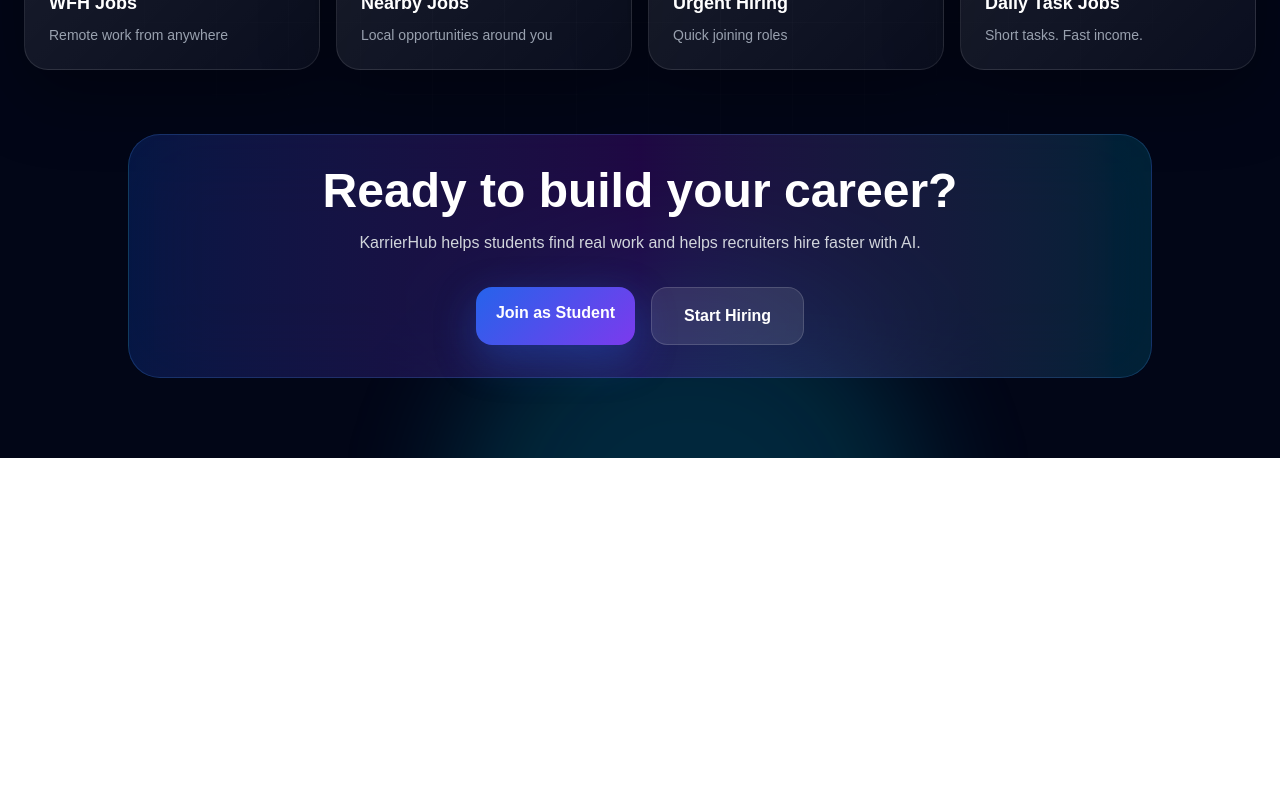
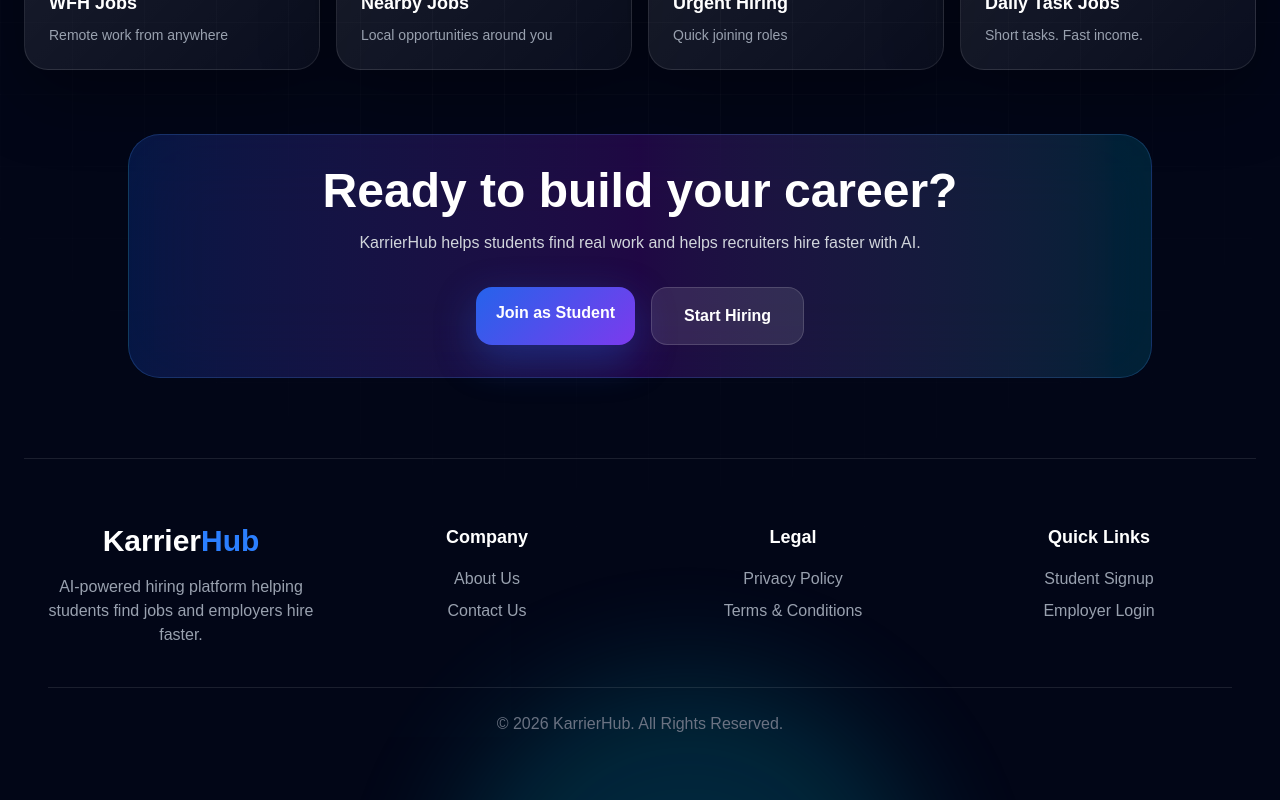
Before and after one commit to adminrolein-svg/WorkMitra, a Next.js app: page / in a window 1280 px wide. Shown: the part 1562-2362 px from the top of the page. Before the commit the page ends 2020 px from the top, so only its background shows below. Built offline with nearby package versions, Linux system fonts and the light colour scheme.

Commit message:
Add about page and footer links

```diff
--- /dev/null
+++ b/src/app/about/page.tsx
@@ -0,0 +1,50 @@
+export default function AboutPage() {
+  return (
+    <main className="min-h-screen bg-black text-white px-6 py-20">
+      <div className="max-w-5xl mx-auto">
+        <h1 className="text-5xl font-black mb-8">
+          About KarrierHub
+        </h1>
+
+        <p className="text-gray-300 text-lg mb-6">
+          KarrierHub is an AI-powered hiring platform connecting students,
+          freshers, freelancers, and job seekers with employers across India.
+        </p>
+
+        <p className="text-gray-400 mb-6">
+          Our mission is simple: make hiring faster and make jobs easier to
+          find.
+        </p>
+
+        <div className="grid md:grid-cols-3 gap-6 mt-12">
+          <div className="rounded-2xl border border-white/10 p-6">
+            <h2 className="text-2xl font-bold mb-3">
+              Students
+            </h2>
+            <p className="text-gray-400">
+              Find internships, part-time jobs and career opportunities.
+            </p>
+          </div>
+
+          <div className="rounded-2xl border border-white/10 p-6">
+            <h2 className="text-2xl font-bold mb-3">
+              Employers
+            </h2>
+            <p className="text-gray-400">
+              Hire skilled candidates quickly using AI-powered tools.
+            </p>
+          </div>
+
+          <div className="rounded-2xl border border-white/10 p-6">
+            <h2 className="text-2xl font-bold mb-3">
+              AI Matching
+            </h2>
+            <p className="text-gray-400">
+              Smart recommendations help candidates find relevant jobs faster.
+            </p>
+          </div>
+        </div>
+      </div>
+    </main>
+  );
+}
--- /dev/null
+++ b/src/app/contact/page.tsx
@@ -0,0 +1,47 @@
+export default function ContactPage() {
+  return (
+    <main className="min-h-screen bg-black text-white px-6 py-20">
+      <div className="max-w-4xl mx-auto">
+        <h1 className="text-5xl font-black mb-8">
+          Contact Us
+        </h1>
+
+        <p className="text-gray-400 mb-10">
+          We'd love to hear from you.
+        </p>
+
+        <div className="space-y-6">
+          <div className="rounded-xl border border-white/10 p-6">
+            <h2 className="font-bold text-xl mb-2">
+              Email
+            </h2>
+
+            <p className="text-gray-400">
+              support@karrierhub.in
+            </p>
+          </div>
+
+          <div className="rounded-xl border border-white/10 p-6">
+            <h2 className="font-bold text-xl mb-2">
+              Business Enquiries
+            </h2>
+
+            <p className="text-gray-400">
+              business@karrierhub.in
+            </p>
+          </div>
+
+          <div className="rounded-xl border border-white/10 p-6">
+            <h2 className="font-bold text-xl mb-2">
+              Support
+            </h2>
+
+            <p className="text-gray-400">
+              We typically respond within 24 hours.
+            </p>
+          </div>
+        </div>
+      </div>
+    </main>
+  );
+}
--- a/src/app/page.tsx
+++ b/src/app/page.tsx
@@ -161,6 +161,77 @@ export default function Home() {
             </Link>
           </div>
         </div>
+        <footer className="w-full border-t border-white/10 py-16">
+  <div className="mx-auto max-w-7xl px-6">
+
+    <div className="grid gap-10 md:grid-cols-4">
+
+      <div>
+        <h3 className="text-3xl font-black">
+          Karrier<span className="text-blue-500">Hub</span>
+        </h3>
+
+        <p className="mt-4 text-gray-400">
+          AI-powered hiring platform helping students find jobs and employers hire faster.
+        </p>
+      </div>
+
+      <div>
+        <h4 className="mb-4 text-lg font-bold">
+          Company
+        </h4>
+
+        <div className="space-y-2">
+          <Link href="/about" className="block text-gray-400 hover:text-white">
+            About Us
+          </Link>
+
+          <Link href="/contact" className="block text-gray-400 hover:text-white">
+            Contact Us
+          </Link>
+        </div>
+      </div>
+
+      <div>
+        <h4 className="mb-4 text-lg font-bold">
+          Legal
+        </h4>
+
+        <div className="space-y-2">
+          <Link href="/privacy-policy" className="block text-gray-400 hover:text-white">
+            Privacy Policy
+          </Link>
+
+          <Link href="/terms-and-conditions" className="block text-gray-400 hover:text-white">
+            Terms & Conditions
+          </Link>
+        </div>
+      </div>
+
+      <div>
+        <h4 className="mb-4 text-lg font-bold">
+          Quick Links
+        </h4>
+
+        <div className="space-y-2">
+          <Link href="/student/signup" className="block text-gray-400 hover:text-white">
+            Student Signup
+          </Link>
+
+          <Link href="/employer/login" className="block text-gray-400 hover:text-white">
+            Employer Login
+          </Link>
+        </div>
+      </div>
+
+    </div>
+
+    <div className="mt-10 border-t border-white/10 pt-6 text-center text-gray-500">
+      © 2026 KarrierHub. All Rights Reserved.
+    </div>
+
+  </div>
+</footer>
       </section>
     </main>
   );
```
